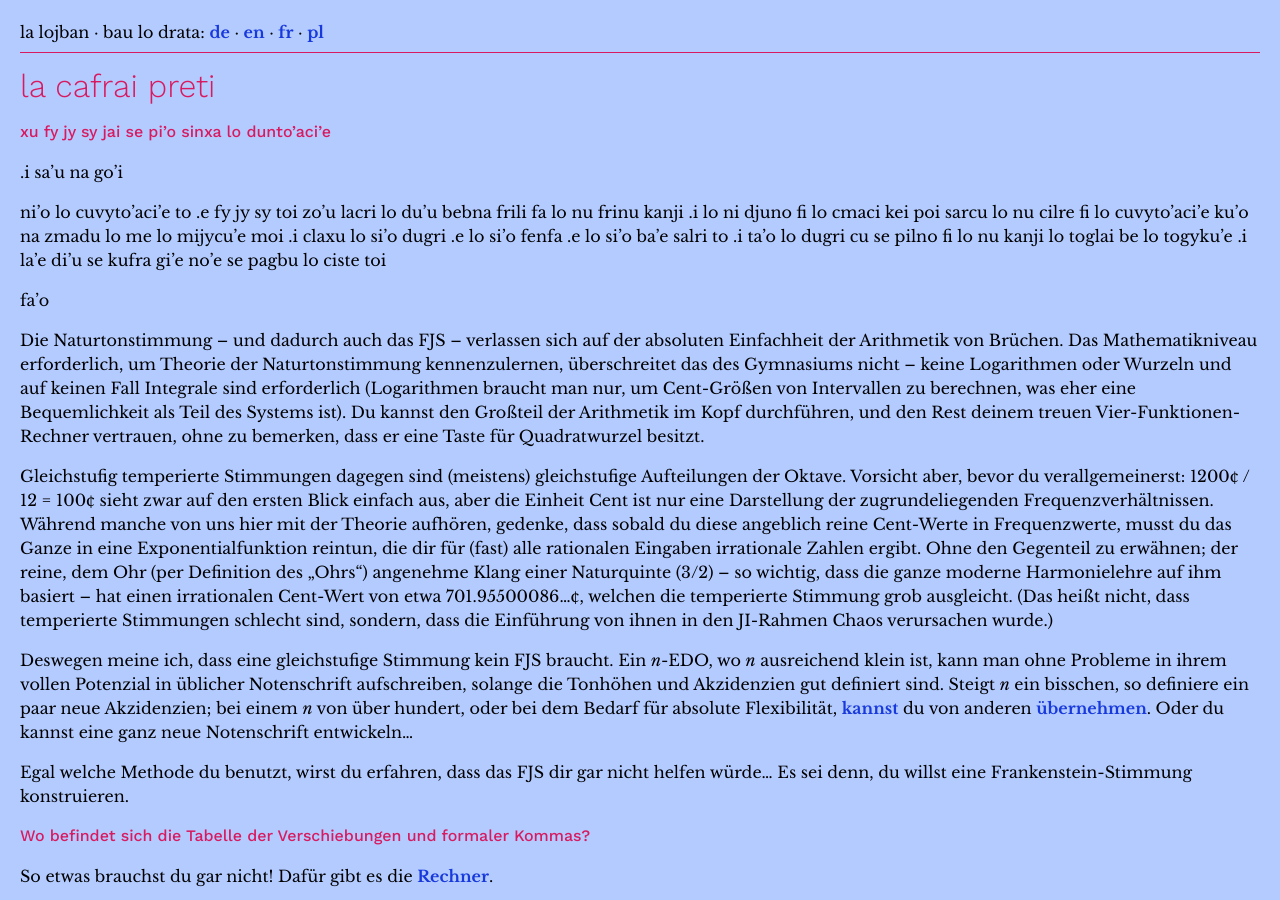
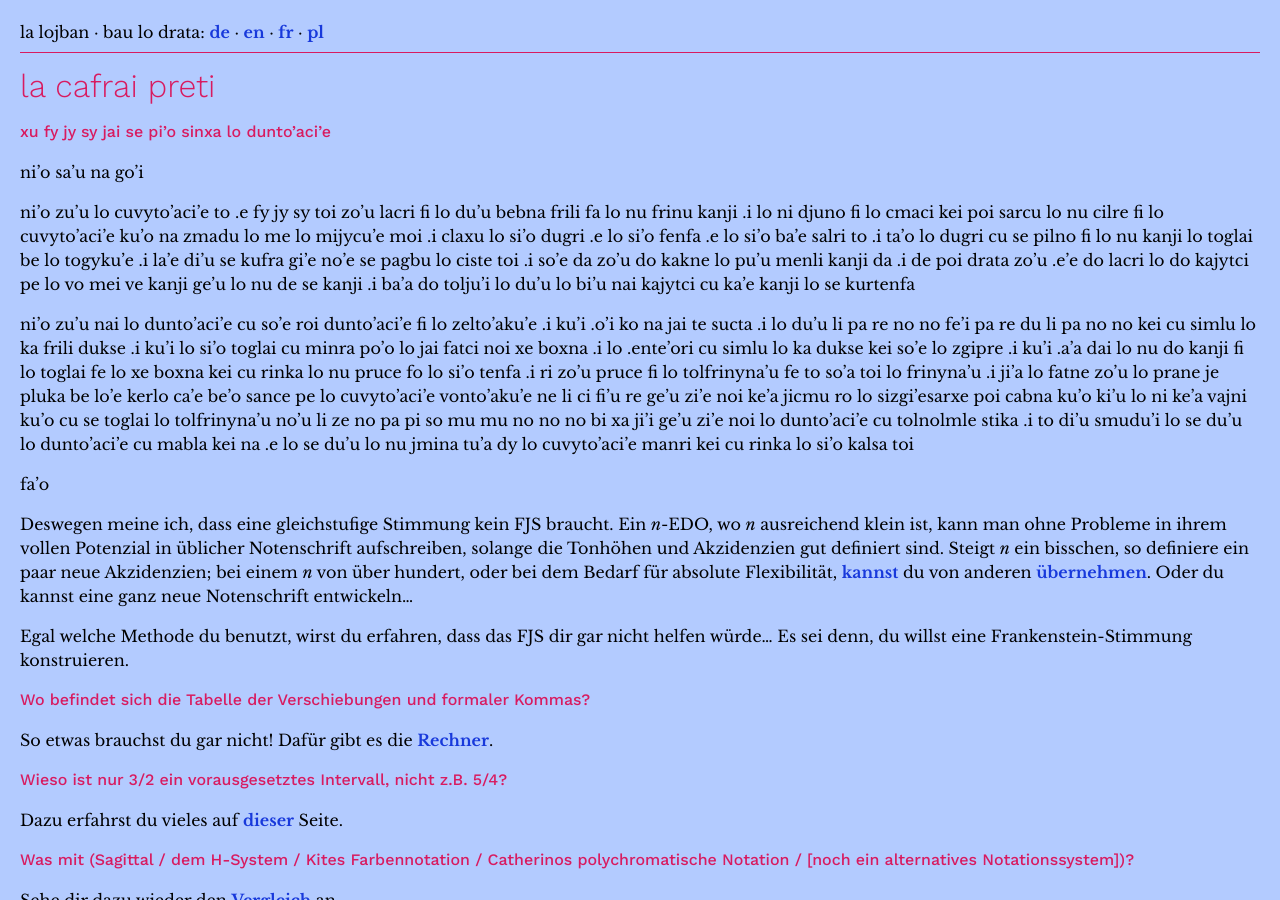
Before and after one commit to misotanni/misotanni.github.io, a Jekyll site: the page built from fjs/jbo/faq.md, in a window 1280 px wide and 900 px high. Built offline with Jekyll 4.4.1, drawn with Linux system fonts in a browser that asks for light colours; our own code applies the rules of GitHub Pages for plain Markdown files.

Commit message:
la .fanv.

```diff
--- a/fjs/jbo/faq.md
+++ b/fjs/jbo/faq.md
@@ -4,19 +4,28 @@
 
 ## xu fy jy sy jai se pi'o sinxa lo dunto'aci'e
 
-.i sa'u na go'i
+ni'o sa'u na go'i
 
-ni'o lo cuvyto'aci'e to .e fy jy sy toi zo'u lacri lo du'u bebna frili fa lo nu frinu kanji
+ni'o zu'u lo cuvyto'aci'e to .e fy jy sy toi zo'u lacri fi lo du'u bebna frili fa lo nu frinu kanji
 .i lo ni djuno fi lo cmaci kei poi sarcu lo nu cilre fi lo cuvyto'aci'e ku'o na zmadu lo me lo mijycu'e moi
 .i claxu lo si'o dugri .e lo si'o fenfa .e lo si'o ba'e salri
 to .i ta'o lo dugri cu se pilno fi lo nu kanji lo toglai be lo togyku'e
 .i la'e di'u se kufra gi'e no'e se pagbu lo ciste toi
+.i so'e da zo'u do kakne lo pu'u menli kanji da
+.i de poi drata zo'u .e'e do lacri lo do kajytci pe lo vo mei ve kanji ge'u lo nu de se kanji
+.i ba'a do tolju'i lo du'u lo bi'u nai kajytci cu ka'e kanji lo se kurtenfa
+
+ni'o zu'u nai lo dunto'aci'e cu so'e roi dunto'aci'e fi lo zelto'aku'e
+.i ku'i .o'i ko na jai te sucta
+.i lo du'u li pa re no no fe'i pa re du li pa no no kei cu simlu lo ka frili dukse
+.i ku'i lo si'o toglai cu minra po'o lo jai fatci noi xe boxna
+.i lo .ente'ori cu simlu lo ka dukse kei so'e lo zgipre
+.i ku'i .a'a dai lo nu do kanji fi lo toglai fe lo xe boxna kei cu rinka lo nu pruce fo lo si'o tenfa
+.i ri zo'u pruce fi lo tolfrinyna'u fe to so'a toi lo frinyna'u
+.i ji'a lo fatne zo'u lo prane je pluka be lo'e kerlo ca'e be'o sance pe lo cuvyto'aci'e vonto'aku'e ne li ci fi'u re ge'u zi'e noi ke'a jicmu ro lo sizgi'esarxe poi cabna ku'o ki'u lo ni ke'a vajni ku'o cu se toglai lo tolfrinyna'u no'u li ze no pa pi so mu mu no no no bi xa ji'i ge'u zi'e noi lo dunto'aci'e cu tolnolmle stika
+.i to di'u smudu'i lo se du'u lo dunto'aci'e cu mabla kei na .e lo se du'u lo nu jmina tu'a dy lo cuvyto'aci'e manri kei cu rinka lo si'o kalsa toi
 
 fa'o
-
-Die Naturtonstimmung – und dadurch auch das FJS – verlassen sich auf der absoluten Einfachheit der Arithmetik von Brüchen. Das Mathematikniveau erforderlich, um Theorie der Naturtonstimmung kennenzulernen, überschreitet das des Gymnasiums nicht – keine Logarithmen oder Wurzeln und auf keinen Fall Integrale sind erforderlich (Logarithmen braucht man nur, um Cent-Größen von Intervallen zu berechnen, was eher eine Bequemlichkeit als Teil des Systems ist). Du kannst den Großteil der Arithmetik im Kopf durchführen, und den Rest deinem treuen Vier-Funktionen-Rechner vertrauen, ohne zu bemerken, dass er eine Taste für Quadratwurzel besitzt.
-
-Gleichstufig temperierte Stimmungen dagegen sind (meistens) gleichstufige Aufteilungen der Oktave. Vorsicht aber, bevor du verallgemeinerst: 1200¢ / 12 = 100¢ sieht zwar auf den ersten Blick einfach aus, aber die Einheit Cent ist nur eine Darstellung der zugrundeliegenden Frequenzverhältnissen. Während manche von uns hier mit der Theorie aufhören, gedenke, dass sobald du diese angeblich reine Cent-Werte in Frequenzwerte, musst du das Ganze in eine Exponentialfunktion reintun, die dir für (fast) alle rationalen Eingaben irrationale Zahlen ergibt. Ohne den Gegenteil zu erwähnen; der reine, dem Ohr (per Definition des „Ohrs“) angenehme Klang einer Naturquinte (3/2) – so wichtig, dass die ganze moderne Harmonielehre auf ihm basiert – hat einen irrationalen Cent-Wert von etwa 701.95500086…¢, welchen die temperierte Stimmung grob ausgleicht. (Das heißt nicht, dass temperierte Stimmungen schlecht sind, sondern, dass die Einführung von ihnen in den JI-Rahmen Chaos verursachen wurde.)
 
 Deswegen meine ich, dass eine gleichstufige Stimmung kein FJS braucht. Ein *n*-EDO, wo *n* ausreichend klein ist, kann man ohne Probleme in ihrem vollen Potenzial in üblicher Notenschrift aufschreiben, solange die Tonhöhen und Akzidenzien gut definiert sind. Steigt *n* ein bisschen, so definiere ein paar neue Akzidenzien; bei einem *n* von über hundert, oder bei dem Bedarf für absolute Flexibilität, [kannst](http://musictheory.zentral.zone/huntsystem1.html) du von anderen [übernehmen](http://sagittal.org/). Oder du kannst eine ganz neue Notenschrift entwickeln…
 
```
